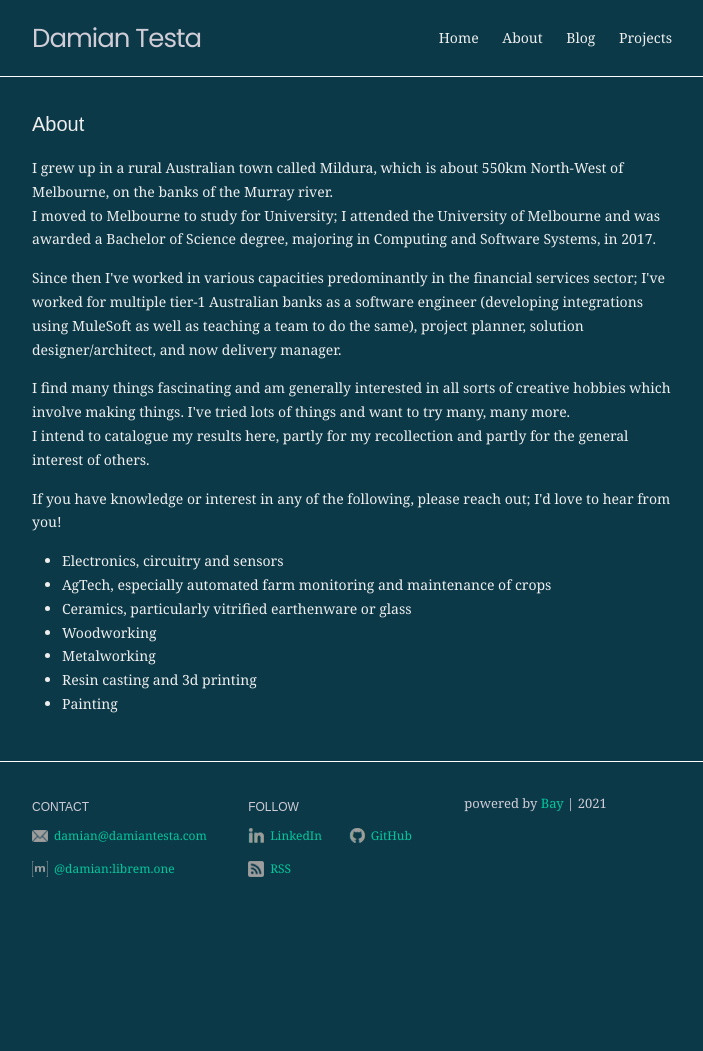
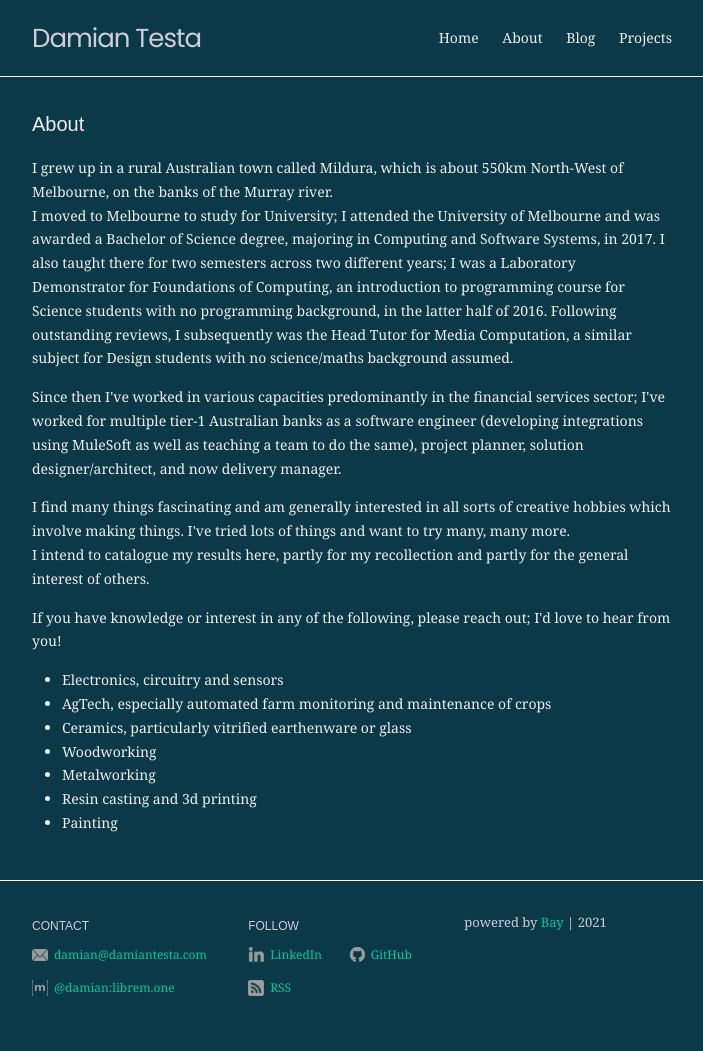
Before and after one commit to damiante/damiante.github.io, a Jekyll site: the page built from about.markdown, in a window 1280 px wide. Shown: the whole page, without its empty margins (288-991 px from the left). Built offline with Jekyll 4.4.1, drawn with Linux system fonts in a browser that asks for light colours; before the commit the page ends 932 px from its top, so only the background shows below that.

Commit message:
Updated about section to include notes on tutoring role

```diff
--- a/about.markdown
+++ b/about.markdown
@@ -9,7 +9,13 @@ permalink: /about/
     North-West of Melbourne, on the banks of the Murray river. <br>
     I moved to Melbourne to study for University; I attended the University of
     Melbourne and was awarded a Bachelor of Science degree, majoring in Computing
-    and Software Systems, in 2017.
+    and Software Systems, in 2017. I also taught there for two semesters
+    across two different years; I was a Laboratory Demonstrator for Foundations
+    of Computing, an introduction to programming course for Science students
+    with no programming background, in the latter half of 2016. Following
+    outstanding reviews, I subsequently was the Head Tutor for Media
+    Computation, a similar subject for Design students with no science/maths
+    background assumed.
 </p>
 <p>
     Since then I've worked in various capacities predominantly in the financial
```
Also changed, not shown: 4 other files.
